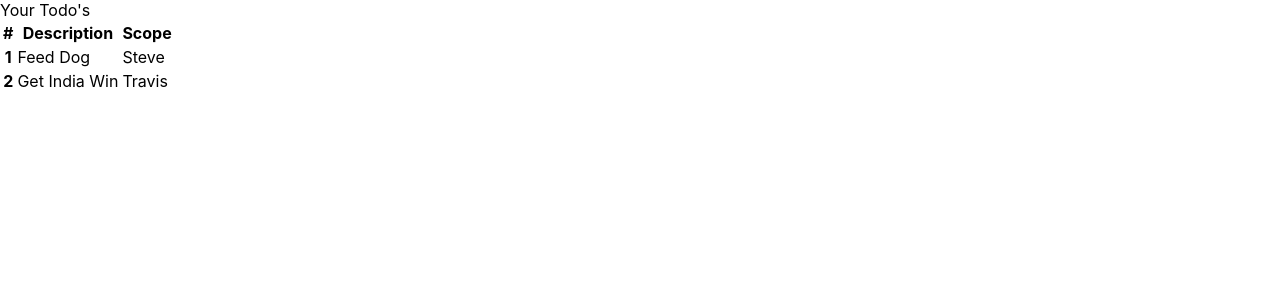
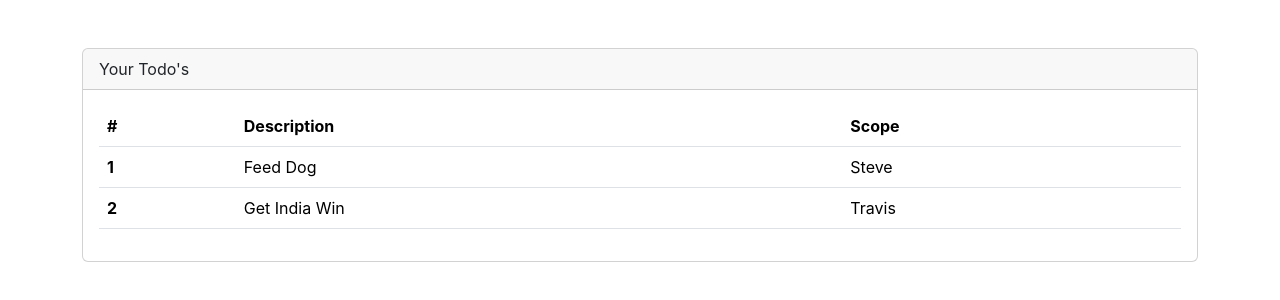
Before and after one commit to ykolhe/react-todos, a React (Create React App) app: page / in a window 1280 px wide. Shown: the top 300 px of the page. Built offline with nearby package versions, Linux system fonts and the light colour scheme.

Commit message:
Added bootstrap css for todo table

```diff
--- a/public/index.html
+++ b/public/index.html
@@ -15,6 +15,9 @@
       user's mobile device or desktop. See https://developers.google.com/web/fundamentals/web-app-manifest/
     -->
     <link rel="manifest" href="%PUBLIC_URL%/manifest.json" />
+    <link href="https://cdn.jsdelivr.net/npm/bootstrap@5.3.8/dist/css/bootstrap.min.css" rel="stylesheet" integrity="sha384-sRIl4kxILFvY47J16cr9ZwB07vP4J8+LH7qKQnuqkuIAvNWLzeN8tE5YBujZqJLB" crossorigin="anonymous">
+     <script src="https://cdn.jsdelivr.net/npm/bootstrap@5.3.8/dist/js/bootstrap.bundle.min.js" integrity="sha384-FKyoEForCGlyvwx9Hj09JcYn3nv7wiPVlz7YYwJrWVcXK/BmnVDxM+D2scQbITxI" crossorigin="anonymous"></script>
+
     <!--
       Notice the use of %PUBLIC_URL% in the tags above.
       It will be replaced with the URL of the `public` folder during the build.
--- a/src/App.js
+++ b/src/App.js
@@ -1,13 +1,14 @@
 import logo from './logo.svg';
 import './App.css';
 
+
 function App() {
   return (
-    <div>
-      <div>
-        <div>Your Todo's</div>
-        <div>
-          <table>
+    <div className='mt-5 container'>
+      <div className='card'>
+        <div className='card-header'>Your Todo's</div>
+        <div className='card-body'>
+          <table className='table table-hover'>
             <thead>
               <tr>
                 <th scope='col'>#</th>
```
